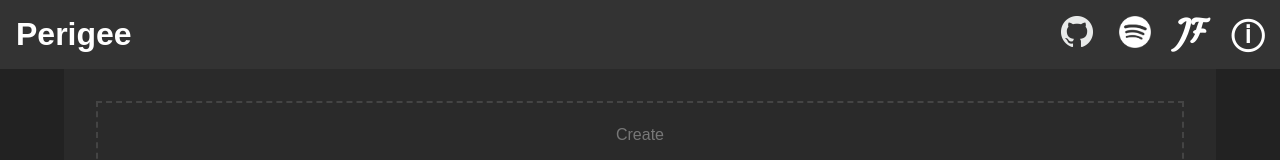
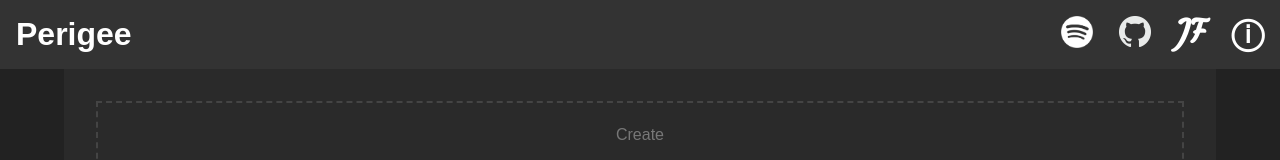
Before and after one commit to jacobjfoley/perigee, a React app: page / in a window 1280 px wide. Shown: the top 160 px of the page. Built offline with nearby package versions, Linux system fonts and the light colour scheme.

Commit message:
Change link order

```diff
--- a/src/components/Header/index.tsx
+++ b/src/components/Header/index.tsx
@@ -43,11 +43,11 @@ const Header = () => {
   return (
     <Container>
       <Title>Perigee</Title>
+      <a href="https://open.spotify.com/playlist/5tttPAXRMPkJqdc8FnJZH3">
+        <SpotifyIcon src="/img/spotify.png" />
+      </a>
       <a href="https://github.com/jacobjfoley/perigee">
         <GitHubIcon src="/img/github.png" />
-      </a>
-      <a href="https://open.spotify.com/playlist/5tttPAXRMPkJqdc8FnJZH3">
-        <SpotifyIcon src="/img/spotify.png" />
       </a>
       <Website href="https://www.jacobjfoley.com/">JF</Website>
       <About>ⓘ</About>
```
